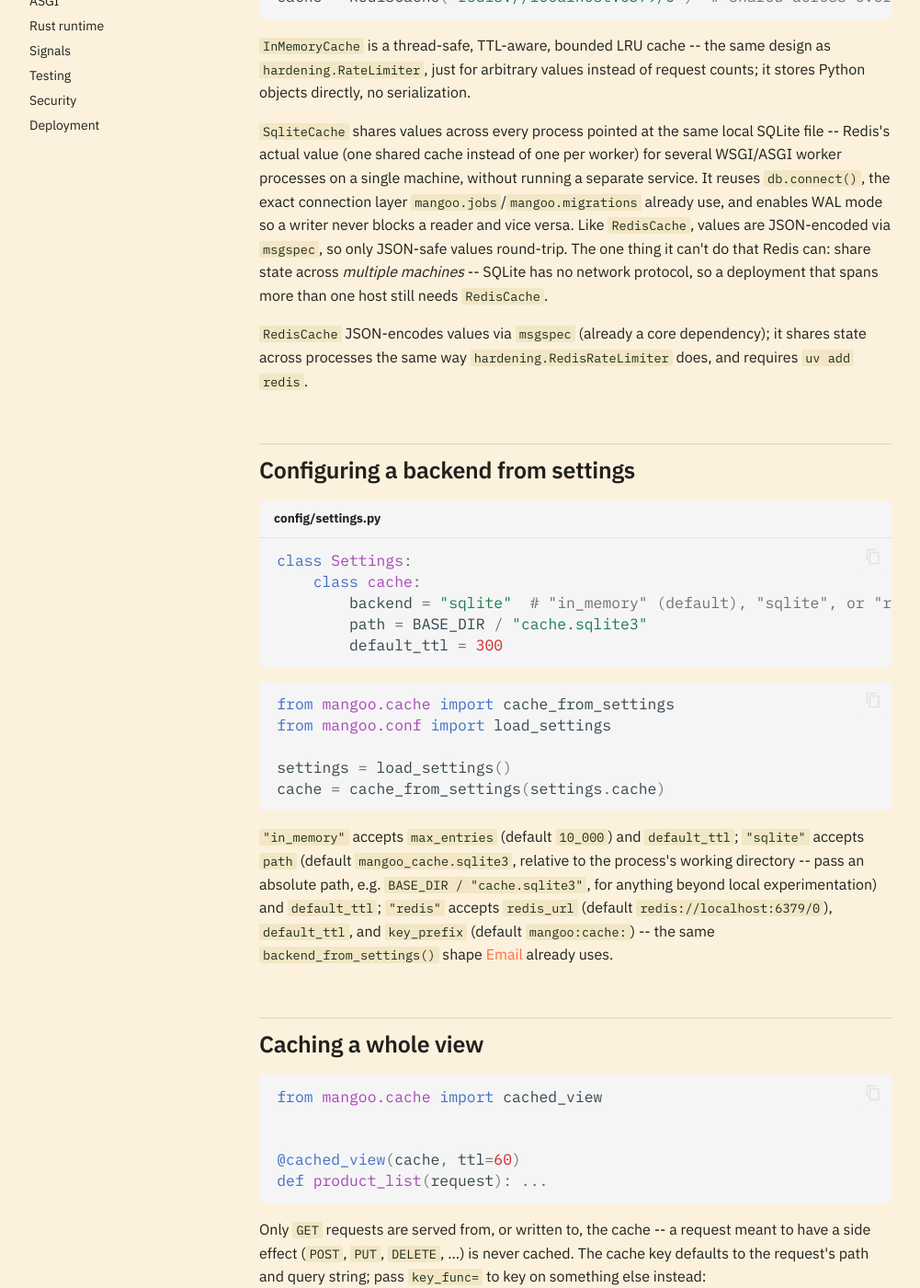
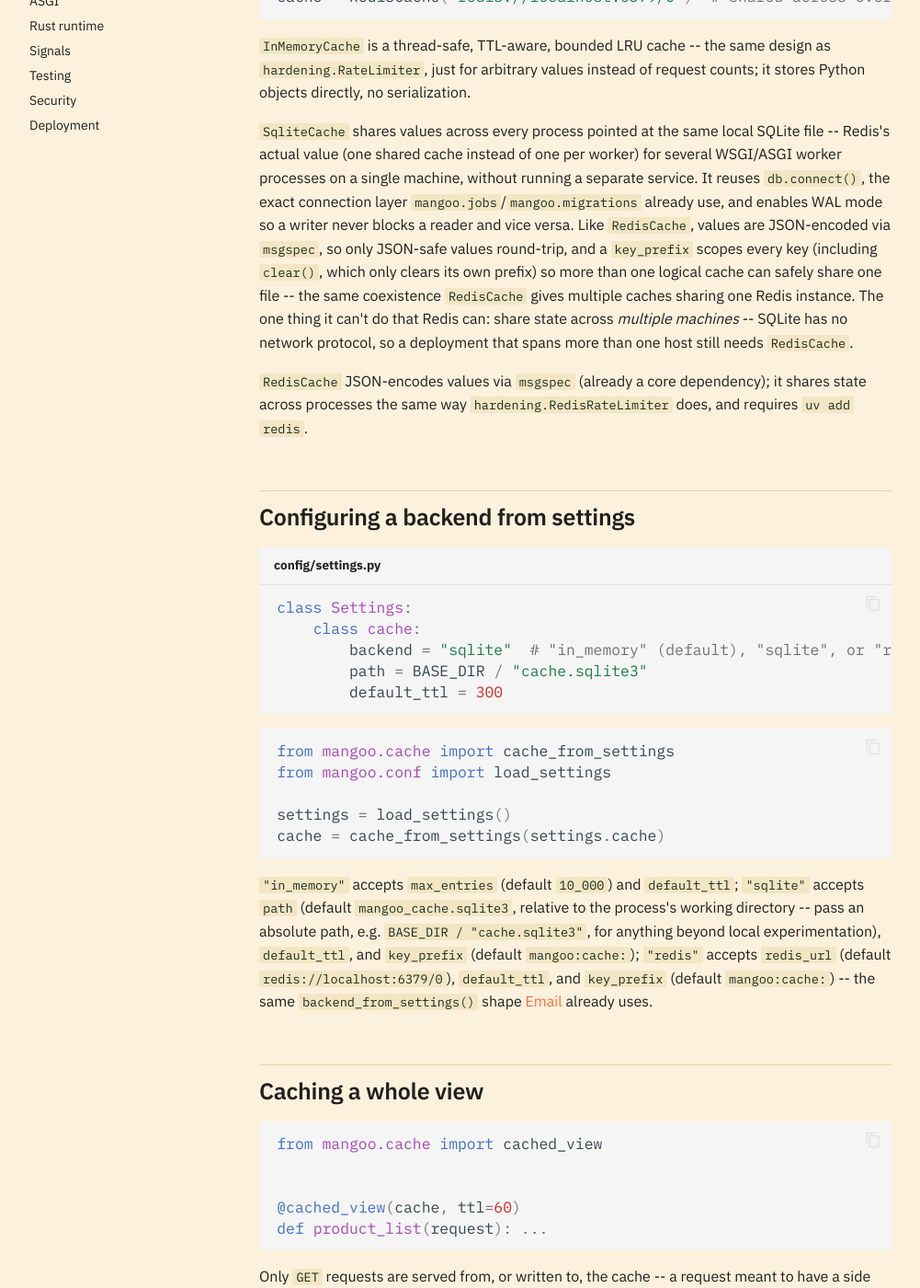
Before and after one commit to P-Sudhakar-tech/HayaVega, an MkDocs documentation site: the page built from docs/topics/caching.md, in a window 1280 px wide and 1400 px high, scrolled down 537 px. Shown: the whole window at 92% size, without its empty margins (14-1015 px from the left). Built offline with MkDocs 1.6.1 and Material for MkDocs 9.7.7, drawn with Linux system fonts in a browser that asks for light colours; the version menu is left out.

Commit message:
fix: give SqliteCache the same key_prefix isolation RedisCache has
RedisCache lets multiple logical caches share one Redis instance via
key_prefix, and scopes clear() to only its own prefix. SqliteCache had
no equivalent -- clear() wiped the entire shared file regardless of
which logical cache called it, a real behavioral gap from the Redis
interface it's meant to mirror.

SqliteCache now takes the same key_prefix kwarg (same default,
'mangoo:cache:'), prefixes every stored key, and scopes clear() to its
own prefix via clear()  -- so two SqliteCache instances with different
prefixes can safely coexist on one file, the same as two RedisCache
instances on one Redis instance.

```diff
--- a/docs/topics/caching.md
+++ b/docs/topics/caching.md
@@ -26,10 +26,13 @@ machine, without running a separate service. It reuses `db.connect()`,
 the exact connection layer `mangoo.jobs`/`mangoo.migrations` already
 use, and enables WAL mode so a writer never blocks a reader and vice
 versa. Like `RedisCache`, values are JSON-encoded via `msgspec`, so
-only JSON-safe values round-trip. The one thing it can't do that Redis
-can: share state across *multiple machines* -- SQLite has no network
-protocol, so a deployment that spans more than one host still needs
-`RedisCache`.
+only JSON-safe values round-trip, and a `key_prefix` scopes every key
+(including `clear()`, which only clears its own prefix) so more than
+one logical cache can safely share one file -- the same coexistence
+`RedisCache` gives multiple caches sharing one Redis instance. The one
+thing it can't do that Redis can: share state across *multiple
+machines* -- SQLite has no network protocol, so a deployment that
+spans more than one host still needs `RedisCache`.
 
 `RedisCache` JSON-encodes values via `msgspec` (already a core
 dependency); it shares state across processes the same way
@@ -57,9 +60,10 @@ cache = cache_from_settings(settings.cache)
 `default_ttl`; `"sqlite"` accepts `path` (default
 `mangoo_cache.sqlite3`, relative to the process's working directory --
 pass an absolute path, e.g. `BASE_DIR / "cache.sqlite3"`, for anything
-beyond local experimentation) and `default_ttl`; `"redis"` accepts
-`redis_url` (default `redis://localhost:6379/0`), `default_ttl`, and
-`key_prefix` (default `mangoo:cache:`) -- the same
+beyond local experimentation), `default_ttl`, and `key_prefix` (default
+`mangoo:cache:`); `"redis"` accepts `redis_url` (default
+`redis://localhost:6379/0`), `default_ttl`, and `key_prefix` (default
+`mangoo:cache:`) -- the same
 `backend_from_settings()` shape [Email](email.md) already uses.
 
 ## Caching a whole view
```
Also changed, not shown: README.md (+7 -4 lines), 2 other files.
